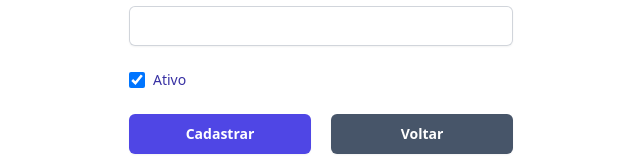
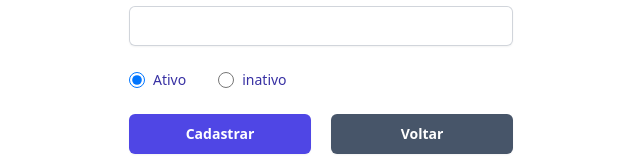
Before and after one commit to joao-belmiro/locadora, a Vue app: page /register in a window 1280 px wide. Shown: the part 382-542 px from the top of the page, without its empty margins (319-959 px from the left). Built offline with nearby package versions, Linux system fonts and the light colour scheme.

Commit message:
impl crud user

```diff
--- a/src/views/Register.vue
+++ b/src/views/Register.vue
@@ -7,9 +7,8 @@
         Cadastro de usuário
       </h2>
     </div>
-
     <div class="mt-10 sm:mx-auto sm:w-full sm:max-w-sm">
-      <form class="space-y-6" action="#" method="POST">
+      <form  @submit.prevent="submitForm" class="space-y-6" >
         <div>
           <label
             for="nome"
@@ -19,6 +18,7 @@
           >
           <div class="mt-2">
             <input
+              v-model="userForm.nome"
               id="nome"
               name="nome"
               type="text"
@@ -36,6 +36,7 @@
           >
           <div class="mt-2">
             <input
+            v-model="userForm.documento"
               id="documento"
               name="documento"
               type="number"
@@ -55,6 +56,7 @@
           </div>
           <div class="mt-2">
             <input
+              v-model="userForm.senha"
               id="password"
               name="password"
               type="password"
@@ -63,17 +65,27 @@
             />
           </div>
         </div>
-        <div class="flex items-start mb-5">
+        <div class="flex items-start mb-5 gap-8">
           <div class="flex items-center h-5">
-            <input  checked id="active" type="checkbox" value="" class="w-4 h-4 text-indigo-600 bg-gray-100 border-gray-300 rounded focus:ring-indigo-500 dark:focus:ring-indigo-600 dark:ring-offset-gray-800 dark:focus:ring-offset-gray-800 focus:ring-2 dark:bg-gray-700 dark:border-gray-600" >
+            <input v-model="userForm.status" id="ativo" type="radio" value="ativo" class="w-4 h-4 text-indigo-600 bg-gray-100 border-gray-300 rounded focus:ring-indigo-500 dark:focus:ring-indigo-600 dark:ring-offset-gray-800 dark:focus:ring-offset-gray-800 focus:ring-2 dark:bg-gray-700 dark:border-gray-600" >
+            <label
+              for="ativo"
+              class="ms-2 text-sm font-medium text-indigo-800 hover:underlin cursor-pointer"
+              >
+              Ativo</label
+            >
 
           </div>
-          <label
-            for="active"
-            class="ms-2 text-sm font-medium text-indigo-800 hover:underlin cursor-pointer"
+          <div class="flex items-center h-5">
+            <input  v-model="userForm.status" id="inativo" type="radio" value="inativo" class="w-4 h-4 text-indigo-600 bg-gray-100 border-gray-300 rounded focus:ring-indigo-500 dark:focus:ring-indigo-600 dark:ring-offset-gray-800 dark:focus:ring-offset-gray-800 focus:ring-2 dark:bg-gray-700 dark:border-gray-600" >
+            <label
+              for="inativo"
+              class="ms-2 text-sm font-medium text-indigo-800 hover:underlin cursor-pointer"
+              >
+              inativo</label
             >
-            Ativo</label
-          >
+
+          </div>
         </div>
         <div  class="flex flex-row justify-between gap-5">
           <button
@@ -83,7 +95,7 @@
             Cadastrar
           </button>
           <router-link
-            to="/"
+            :to="backRoute"
             class="flex w-48 justify-center rounded-md bg-slate-600 px-3 p-2 text-sm font-semibold leading-6 text-white shadow-sm hover:bg-slate-500 focus-visible:outline focus-visible:outline-2 focus-visible:outline-offset-2 focus-visible:outline-indigo-600"
           >
             Voltar
@@ -93,3 +105,62 @@
     </div>
   </div>
 </template>
+<script setup lang="ts">
+
+import { ref, toRaw, onMounted } from "vue";
+import { useRouter } from "vue-router";
+import LocalStorage from "../services/storageService";
+import { User }  from "../models/User.ts";
+const router = useRouter();
+const userForm = ref<User>({
+  id: 0,
+  nome: "",
+  documento: "",
+  senha: "",
+  status: "ativo",
+});
+const backRoute = ref<string>('')
+const storeUser = new LocalStorage<User>("users");
+
+onMounted(() => {
+  backRoute.value = window.history.state.back  === '/' ? '/' : '/users'
+  if (router.currentRoute.value.name === "edit-user") {
+    const userId: number = new Number(
+      router.currentRoute.value.params.id
+    ).valueOf();
+    const userFind: User = storeUser.read(userId);
+    if (userFind === null) alert("usuário não encontrado");
+    if (userFind !== null) userForm.value = userFind;
+  }
+});
+
+const submitForm = (): void => {
+  console.log(router.currentRoute.value.name)
+  if (router.currentRoute.value.name === "edit-user") {
+    try {
+      console.log('editou')
+      const rawUser = toRaw(userForm.value);
+      console.log(rawUser);
+      storeUser.update(rawUser.id, rawUser);
+      alert("usuário editado com sucesso");
+      router.push(`/users`);
+    } catch (error) {
+      alert("erro ao editar usuário" + error);
+      console.error(error);
+    }
+  } else {
+    try {
+      console.log('saçvpu')
+
+      userForm.value.id = storeUser.getSize() + 1;
+      const userRaw: User = toRaw(userForm.value);
+      storeUser.create(userRaw);
+      alert("usuário criado com sucesso");
+      router.push(`/users`);
+    } catch (error) {
+      alert("erro ao criar usuário" + error);
+      console.error(error);
+    }
+  }
+};
+</script>
--- /dev/null
+++ b/src/views/Users.vue
@@ -0,0 +1,81 @@
+<template>
+  <div class="mx-auto flex flex-col p-4 sm:px-6 lg:px-8">
+    <header-filter
+        placeholder="Nome do usuário"
+        text-add="Novo Usuário"
+        router-add="/register"
+        status-negative="inativo"
+        status-positive="ativo">
+        </header-filter>
+    <Table
+    class="my-4"
+      id="id"
+      :columns="columns"
+      :data="data"
+      @emit-edit="doEdit"
+      @emit-delete="prepareToDelete" />
+    <ModalCofirm
+      v-model:close="hasClosed"
+      @confirm="doDelete"
+      text-modal="deseja remover a Locação deste usuário ?"
+    ></ModalCofirm>
+  </div>
+</template>
+  <script setup lang="ts">
+import HeaderFilter from "../components/HeaderFilter.vue";
+import { ref, onMounted, provide } from "vue";
+import { User } from '../models/User'
+import Table from "../components/Table.vue";
+import ModalCofirm from "../components/ModalCofirm.vue";
+import LocalStorage from "../services/storageService";
+import { useRouter } from 'vue-router'
+const router = useRouter()
+const key = ref<string>("");
+const hasClosed = ref<boolean>(false);
+
+provide("close-modal", hasClosed.value);
+const columns = ref<any[]>([
+  { label: 'código', property: 'id' },
+  { label: 'Nome', property: 'nome' },
+  { label: 'documento', property: 'documento' },
+
+  { label: 'Status', property: 'status' },
+])
+const dataToDelete = ref<User>();
+const data = ref<any[]>([])
+const storageUser = new LocalStorage<Client>('users')
+
+
+onMounted((): void => {
+  getAllClients()
+});
+
+const prepareToDelete = (user: User) => {
+    dataToDelete.value = user
+    hasClosed.value = !hasClosed.value
+}
+
+const getAllClients = (): void => {
+  data.value = storageUser.getAll()
+}
+
+const doDelete = (): void => {
+  try {
+    storageUser.delete(dataToDelete.value.id)
+    data.value = storageUser.getAll()
+    hasClosed.value = false
+    alert('Cliente Removido com sucesso')
+  } catch (erro) {
+    alert('Erro ao deletar cliente:' + erro )
+    console.error(erro)
+  }
+}
+
+
+const doEdit = (user: User): void => {
+  router.push(`/edit-user/${user.id}`)
+}
+</script>
+
+  <style>
+</style>
```
